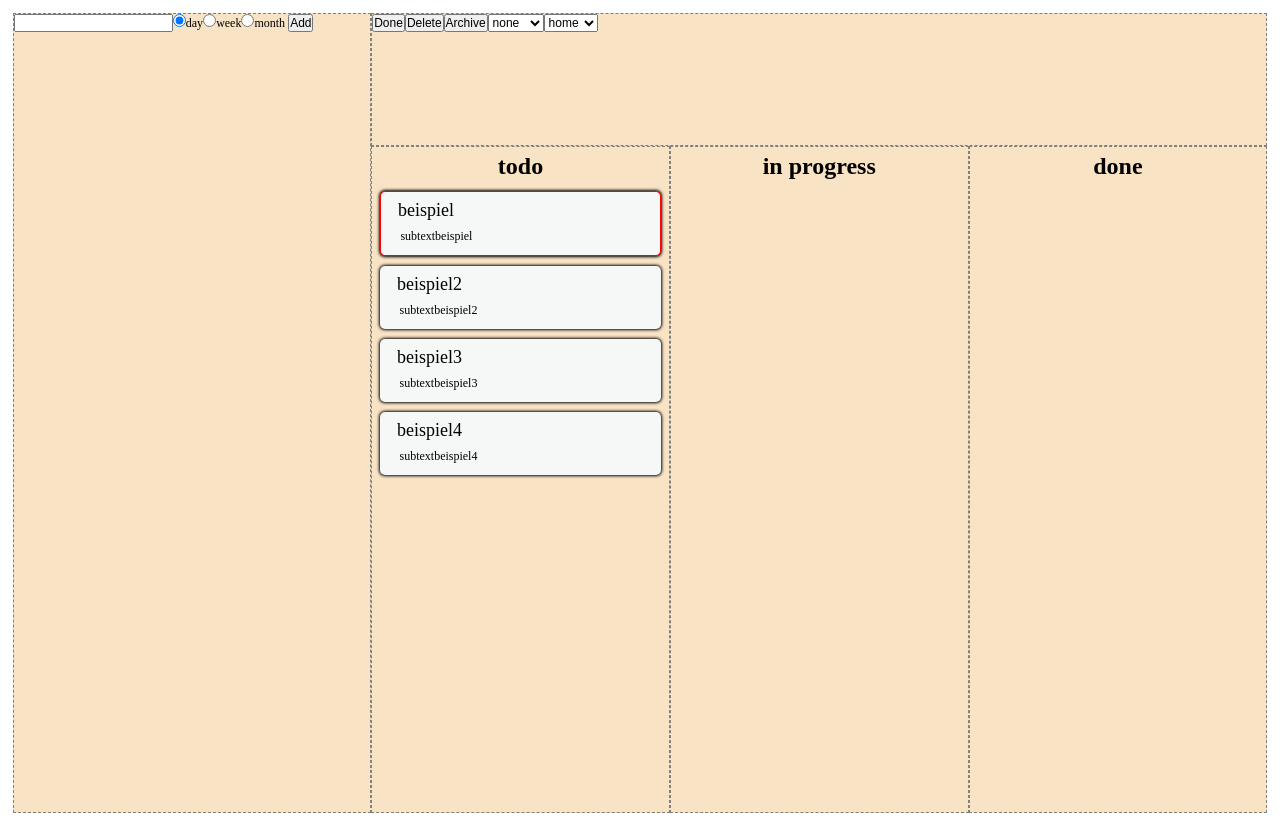
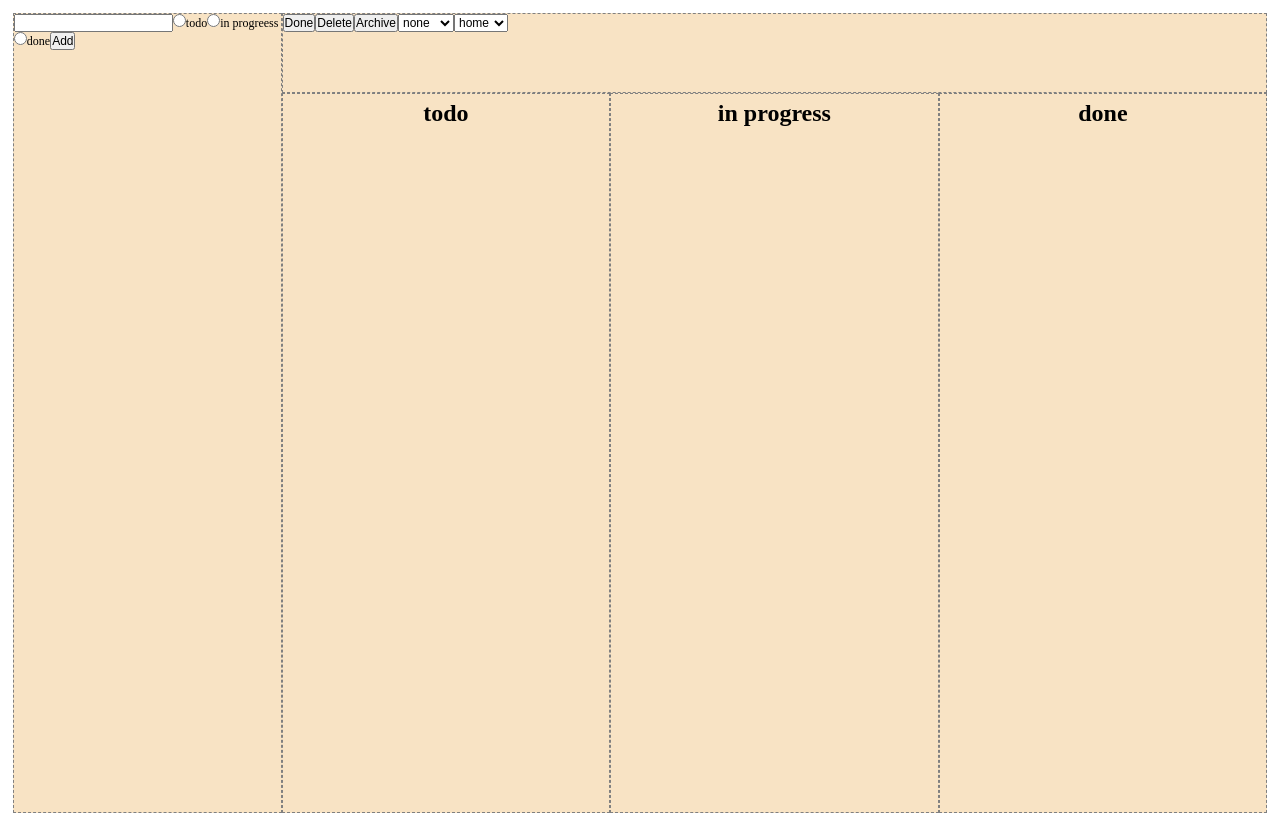
Before and after one commit to patrick-plue/todo_react, a React (Create React App) app: page / in a window 1280 px wide. Built offline with nearby package versions, Linux system fonts and the light colour scheme.

Commit message:
add adding functionality

```diff
--- a/src/App.js
+++ b/src/App.js
@@ -12,64 +12,20 @@ import './assets/sidebar.css';
 import './assets/item.css';
 
 function App() {
-  const [tasks, setTasks] = useState([
-    {
-      text: 'beispiel',
-      subtext: 'subtextbeispiel',
-      id: uuidv4(),
-      complete: false,
-      edit: false,
-      progress: 'todo',
-      category: 'general',
-      selected: true,
-      important: false,
-    },
-    {
-      text: 'beispiel2',
-      subtext: 'subtextbeispiel2',
-      id: uuidv4(),
-      complete: false,
-      edit: false,
-      progress: 'todo',
-      category: 'general',
-      selected: false,
-      important: false,
-    },
-    {
-      text: 'beispiel3',
-      subtext: 'subtextbeispiel3',
-      id: uuidv4(),
-      complete: false,
-      edit: false,
-      progress: 'todo',
-      category: 'general',
-      selected: false,
-      important: false,
-    },
-    {
-      text: 'beispiel4',
-      subtext: 'subtextbeispiel4',
-      id: uuidv4(),
-      complete: false,
-      edit: false,
-      progress: 'todo',
-      category: 'general',
-      selected: false,
-      important: false,
-    },
-  ]);
+  const [tasks, setTasks] = useState([]);
 
   //functions
-  function addTask(text, progress, category, importance) {
+  function addTask(event, text, progress, category) {
+    event.preventDefault();
     const newTask = {
       text: text,
       id: uuidv4(),
-      complete: false,
+      archived: false,
       edit: false,
-      progress: 'todo',
+      progress: progress,
       category: category,
       selected: false,
-      important: importance,
+      important: false,
     };
     setTasks([...tasks, newTask]);
   }
--- a/src/assets/app.css
+++ b/src/assets/app.css
@@ -9,15 +9,15 @@
   background-color: rgb(248, 227, 196);
   display: grid;
   grid-template-columns: repeat(14, 1fr);
-  grid-template-rows: repeat(6, 1fr);
+  grid-template-rows: repeat(10, 1fr);
   margin: 1% 1%;
 }
 
 .mainContainer {
-  grid-column-start: 5;
+  grid-column-start: 4;
   grid-column-end: 15;
   grid-row-start: 2;
-  grid-row-end: 7;
+  grid-row-end: 12;
   display: flex;
   justify-content: center;
 }
--- a/src/assets/header.css
+++ b/src/assets/header.css
@@ -2,7 +2,7 @@
   width: 100%;
   height: 100%;
   border: 1px dashed gray;
-  grid-column-start: 5;
+  grid-column-start: 4;
   grid-column-end: 15;
   grid-row-start: 1;
   grid-row-end: 2;
--- a/src/assets/sidebar.css
+++ b/src/assets/sidebar.css
@@ -2,7 +2,7 @@
   height: 100vh;
   border: 1px dashed gray;
   grid-column-start: 1;
-  grid-column-end: 5;
+  grid-column-end: 4;
   grid-row-start: 1;
   grid-row-end: 14;
 }
--- a/src/components/Sidebar.jsx
+++ b/src/components/Sidebar.jsx
@@ -2,17 +2,44 @@ import React, { useState } from 'react';
 
 function Sidebar({ addTask }) {
   const [newTask, setNewTask] = useState();
+  const [progessStatus, setProgressStatus] = useState();
+  const [category, setCategory] = useState();
+  console.log(progessStatus);
+
   return (
     <div className="sidebarContainer">
       <form>
-        <input type="text" />
-        <input type="radio" id="day" name="time" value="day" checked />
-        <label for="day">day</label>
-        <input type="radio" id="week" name="time" value="week" />
-        <label for="week">week</label>
-        <input type="radio" id="month" name="time" value="month" />
-        <label for="month">month</label>{' '}
-        <button onClick={() => addTask()}>Add</button>
+        <input
+          onChange={(event) => setNewTask(event.target.value)}
+          type="text"
+        />
+        <input
+          onChange={(event) => setProgressStatus(event.target.value)}
+          type="radio"
+          id="todo"
+          name="progress"
+          value="todo"
+        />
+        <label for="todo">todo</label>
+        <input
+          onChange={(event) => setProgressStatus(event.target.value)}
+          type="radio"
+          id="inprogress"
+          name="progress"
+          value="inprogress"
+        />
+        <label for="inprogess">in progreess</label>
+        <input
+          onChange={(event) => setProgressStatus(event.target.value)}
+          type="radio"
+          id="done"
+          name="progress"
+          value="done"
+        />
+        <label for="done">done</label>
+        <button onClick={(e) => addTask(e, newTask, progessStatus, category)}>
+          Add
+        </button>
       </form>
     </div>
   );
```
